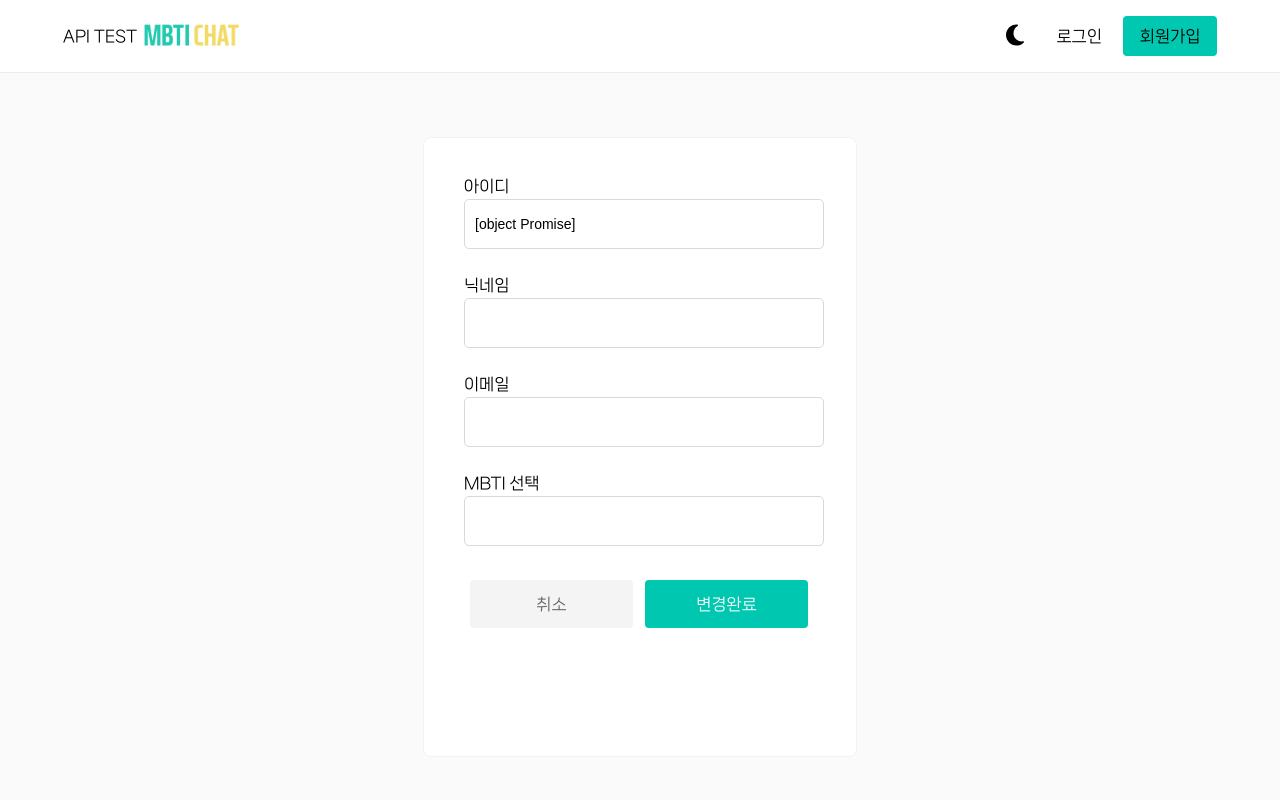
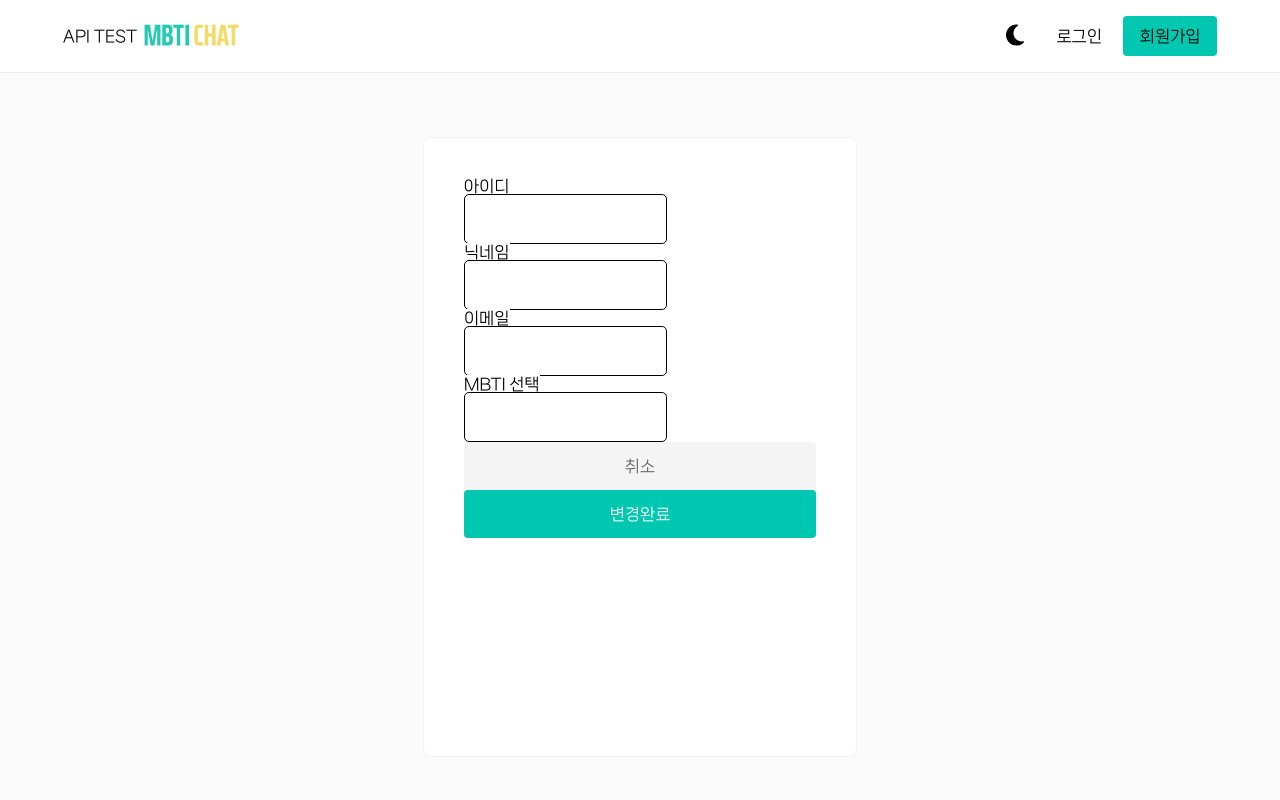
Before and after one commit to Sassy-Project/front-mbti-chat, a React (Create React App) app: page /users in a window 1280 px wide. Shown: the top 800 px of the page. Built offline with nearby package versions, Linux system fonts and the light colour scheme; no server answers.

Commit message:
fix: Refactoring profile

```diff
--- /dev/null
+++ b/src/components/LabelBasicInput/index.tsx
@@ -0,0 +1,27 @@
+import React from 'react';
+import Label from '../styled-components/Label';
+import BasicInput from '../styled-components/BasicInput';
+
+const LabelBasicInput = (props: any) => {
+  const { label, text, name, id, type, value, onChange, onBlur, hasError, placehoder, isFocused } =
+    props;
+  return (
+    <div>
+      <Label htmlFor={label} text={text} />
+      <BasicInput
+        name={name}
+        id={id}
+        type={type}
+        value={value}
+        onChange={onChange}
+        onBlur={onBlur}
+        hasError={hasError}
+        placeholder={placehoder}
+        isFocused={isFocused}
+      />
+      {hasError ? <span className='BasicInput__error'>메시지 props 필요</span> : null}
+    </div>
+  );
+};
+
+export default LabelBasicInput;
--- a/src/components/ProfileForm/index.tsx
+++ b/src/components/ProfileForm/index.tsx
@@ -1,12 +1,12 @@
 import { useState, useCallback, SyntheticEvent } from 'react';
-import Input from '../styled-components/Input';
+import BasicInput from '../LabelBasicInput/index';
 import Button from '../styled-components/Button';
 import Label from '../styled-components/Label';
 import './style.scss';
 import API from '../../API/API';
 
 const ProfileForm = () => {
-  const [userId, setUserId] = useState<any>(API.logIn); // 추후 default값은 API값으로 변경
+  const [userId, setUserId] = useState<any>(''); // 추후 default값은 API값으로 변경
   const [userNickname, setUserNickname] = useState<string>(''); // 추후 default값은 API값으로 변경
   const [userEmail, setUserEmail] = useState<string>(''); // 추후 default값은 API값으로 변경
   const [userMbti, setUserMbti] = useState<string>(''); // 추후 default값은 API값으로 변경
@@ -22,22 +22,15 @@ const ProfileForm = () => {
 
   return (
     <form className='ProfileForm'>
-      <div className='BasicInput'>
-        <Label>아이디</Label>
-        <Input value={userId} placeholder='아이디' />
-      </div>
-      <div className='BasicInput'>
-        <Label>닉네임</Label>
-        <Input value={userNickname} onChange={onChangeNickname} />
-      </div>
-      <div className='BasicInput'>
-        <Label>이메일</Label>
-        <Input value={userEmail} />
-      </div>
-      <div className='BasicInput'>
-        <Label>MBTI 선택</Label>
-        <Input value={userMbti} />
-      </div>
+      <BasicInput text='아이디' isFocused={false} value={userId} />
+      <BasicInput
+        text='닉네임'
+        isFocused={false}
+        value={userNickname}
+        onChange={onChangeNickname}
+      />
+      <BasicInput text='이메일' isFocused={false} value={userEmail} />
+      <BasicInput text='MBTI 선택' isFocused={false} value={userMbti} />
       <Button text='취소' onClick={onClickCancel} background='#F4F4F4' color='#646464' />
       <Button text='변경완료' color='#FFFFFF' />
     </form>
--- a/src/components/ProfileForm/style.scss
+++ b/src/components/ProfileForm/style.scss
@@ -5,18 +5,4 @@
   height: 618px;
   padding: 40px;
   background-color: #fff;
-
-  .BasicInput {
-    margin-bottom: 28px;
-  }
-
-  Input {
-    display: flex;
-    margin: 5px 0px;
-  }
-
-  Button {
-    width: 163px;
-    margin: 6px;
-  }
 }
--- /dev/null
+++ b/src/components/styled-components/BasicInput.tsx
@@ -0,0 +1,59 @@
+import { SyntheticEvent } from 'react';
+import styled from 'styled-components';
+
+interface InputProps {
+  name: string;
+  id: string;
+  type: string;
+  value: string;
+  onChange?: (e: SyntheticEvent<HTMLInputElement>) => void;
+  onBlur?: (e: SyntheticEvent<HTMLInputElement>) => void;
+  hasError?: boolean;
+  placeholder?: string;
+  isFocused?: boolean;
+}
+
+const BasicInput = ({
+  name,
+  id,
+  type,
+  value,
+  onChange,
+  onBlur,
+  hasError,
+  placeholder,
+  isFocused,
+}: InputProps) => {
+  return (
+    <div className='BasicInput'>
+      <StyledInput
+        name={name}
+        id={id}
+        type={type}
+        value={value}
+        onChange={onChange}
+        onBlur={onBlur}
+        hasError={hasError}
+        placeholder={placeholder}
+        isFocused={isFocused}
+      />
+    </div>
+  );
+};
+
+const StyledInput = styled.input<
+  Omit<InputProps, 'name' | 'id' | 'type' | 'value' | 'onChange' | 'onBlur' | 'placeholder'>
+>`
+  height: 48px;
+  padding: 0 10px;
+  border-radius: 5px;
+  border: 1px solid ${(props) => (props.hasError ? '#bf0b0b' : null)};
+  font-size: 14px;
+  /* isFocused를 통해 불린값을 주게되면 focus색상을 선택할 수 있습니다. */
+  &:focus {
+    outline: none;
+    border-color: ${(props) => (props.isFocused ? '#68E4AA' : '#12BCFD')};
+  }
+`;
+
+export default BasicInput;
--- a/src/components/styled-components/Input.tsx
+++ /dev/null
@@ -1,30 +0,0 @@
-import styled from 'styled-components';
-
-interface InputProps {
-  hasError?: boolean;
-  isFocused?: boolean;
-  type?: string;
-}
-
-const Input = styled.input<InputProps>`
-  height: 48px;
-  width: 338px;
-  padding: 0 10px;
-  border-radius: 5px;
-  border: 1px solid #d9d9d9;
-  ${(props) => (props.hasError ? '#bf0b0b' : null)};
-  margin-bottom: 10px;
-  font-size: 14px;
-
-  &__error {
-    font-size: 14px;
-    color: #bf0b0b;
-  }
-
-  /* isFocused를 통해 불린값을 주게되면 focus색상을 선택할 수 있습니다. */
-  &:focus {
-    border-color: ${(props) => (props.isFocused ? '#68E4AA' : '#12BCFD')};
-  }
-`;
-
-export default Input;
--- a/src/components/styled-components/Label.tsx
+++ b/src/components/styled-components/Label.tsx
@@ -1,10 +1,15 @@
 import styled from 'styled-components';
 
 interface InputProps {
-  type?: string;
+  htmlFor?: string;
+  text?: string;
 }
 
-const Label = styled.label<InputProps>`
+const Label = ({ htmlFor, text }: InputProps) => {
+  return <StyledLabel htmlFor={htmlFor}>{text}</StyledLabel>;
+};
+
+const StyledLabel = styled.label<InputProps>`
   margin-bottom: 10px;
   font-size: 16px;
 `;
```
Also changed, not shown: src/components/LabelBasicInput/style.scss (added).
